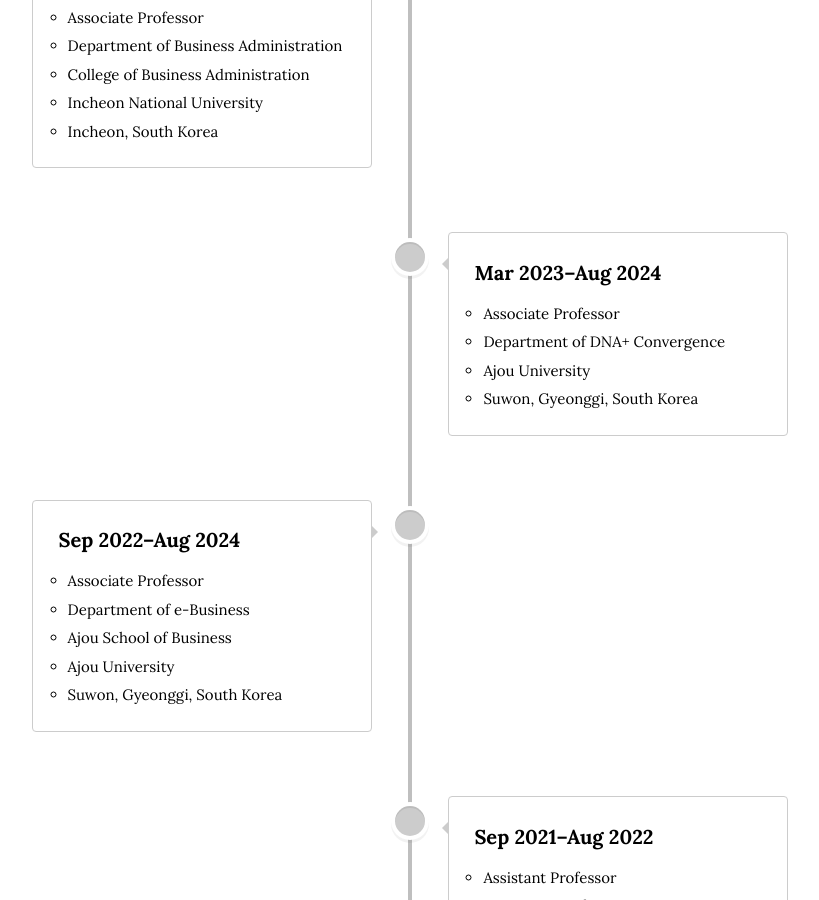
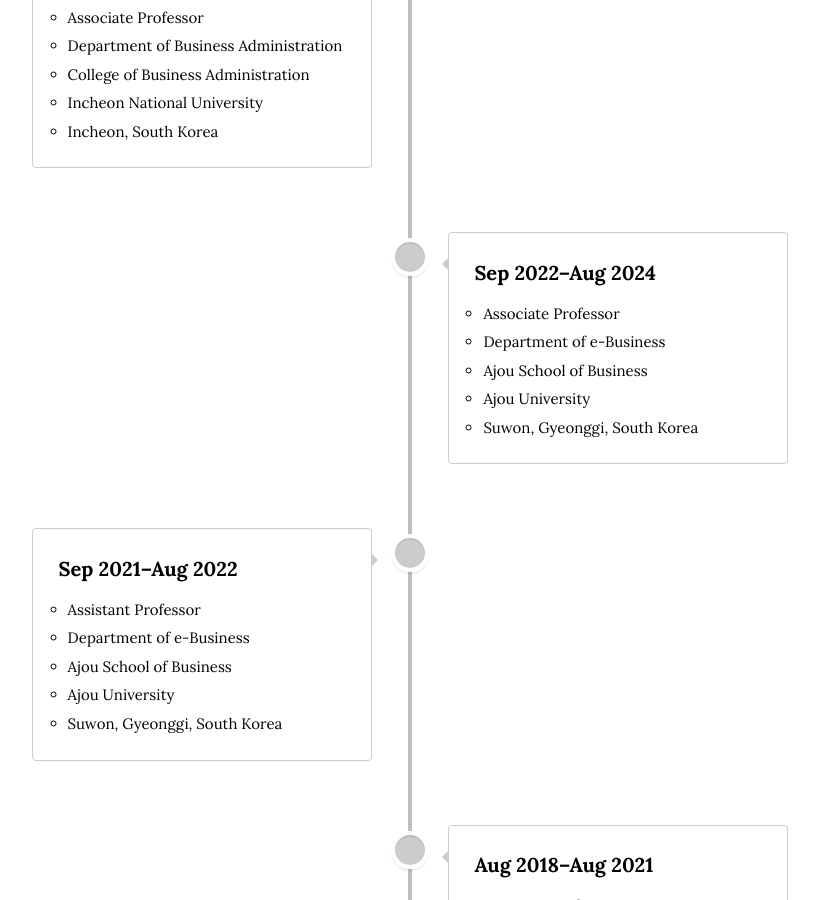
Before and after one commit to istaehun/taehun, a Jekyll site: the page built from timeline.html, in a window 1280 px wide and 900 px high, scrolled down 693 px. Shown: the whole window, without its empty margins (230-1049 px from the left). Built offline with Jekyll 4.4.1, drawn with Linux system fonts in a browser that asks for light colours; nearby versions of some CDN libraries.

Commit message:
Update timeline.yml

```diff
--- a/_data/timeline.yml
+++ b/_data/timeline.yml
@@ -7,15 +7,6 @@
     - "College of Business Administration"
     - "Incheon National University"
     - "Incheon, South Korea"
-  image-list:
--
-  date: ""
-  title: "Mar 2023–Aug 2024"
-  text-list:
-    - "Associate Professor"
-    - "Department of DNA+ Convergence"
-    - "Ajou University"
-    - "Suwon, Gyeonggi, South Korea"
   image-list:
 -
   date: ""
```
